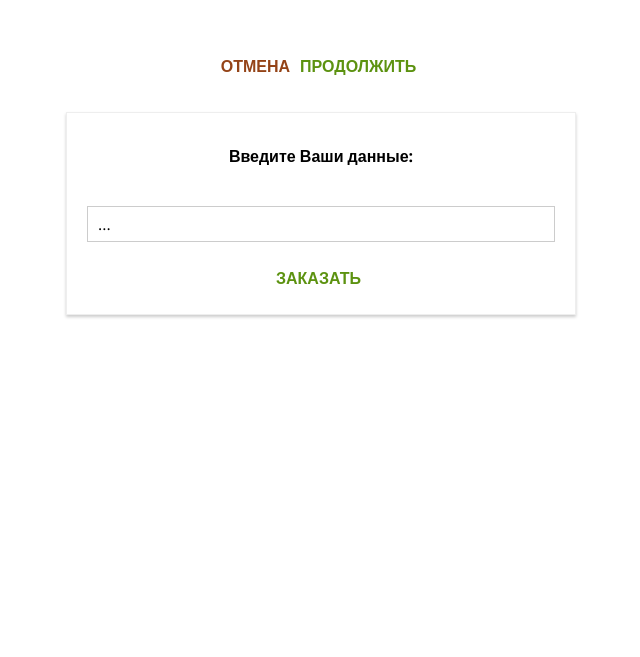
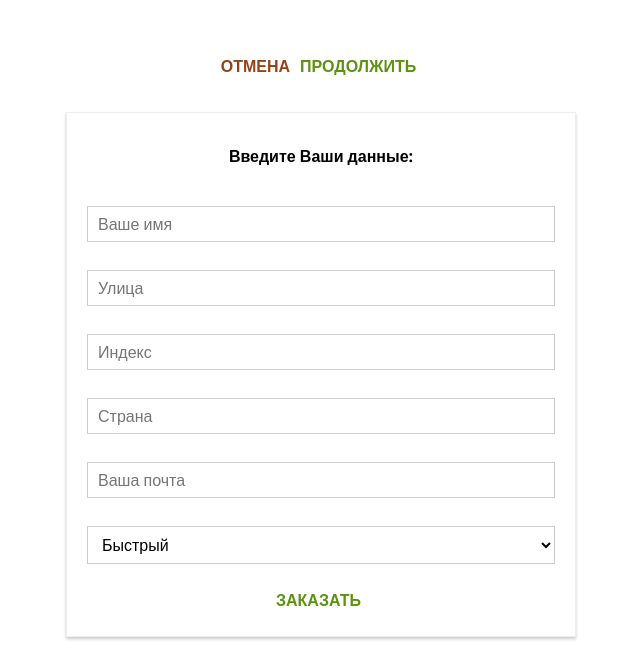
Before and after one commit to tswetkov/burger-builder, a React app: page /checkout/contact-data in a window 1280 px wide. Shown: the part 696-1353 px from the top of the page, without its empty margins (319-959 px from the left). Before the commit the page ends 1031 px from the top, so only its background shows below. Built offline with nearby package versions, Linux system fonts and the light colour scheme.

Commit message:
Сделал обработку ввода

```diff
--- a/src/components/UI/Input/Input.jsx
+++ b/src/components/UI/Input/Input.jsx
@@ -1,7 +1,7 @@
 import React from "react";
 import classes from "./Input.css";
 
-const Input = ({ label, elementType, elementConfig, value }) => {
+const Input = ({ label, elementType, elementConfig, value, changed }) => {
   let inputElement = null;
   switch (elementType) {
     case "input":
@@ -10,6 +10,7 @@ const Input = ({ label, elementType, elementConfig, value }) => {
           className={classes.InputElement}
           {...elementConfig}
           value={value}
+          onChange={changed}
         />
       );
       break;
@@ -19,7 +20,23 @@ const Input = ({ label, elementType, elementConfig, value }) => {
           className={classes.InputElement}
           {...elementConfig}
           value={value}
+          onChange={changed}
         />
+      );
+      break;
+    case "select":
+      inputElement = (
+        <select
+          className={classes.InputElement}
+          value={value}
+          onChange={changed}
+        >
+          {elementConfig.options.map(option => (
+            <option key={option.value} value={option.value}>
+              {option.displayValue}
+            </option>
+          ))}
+        </select>
       );
       break;
     default:
@@ -28,6 +45,7 @@ const Input = ({ label, elementType, elementConfig, value }) => {
           className={classes.InputElement}
           {...elementConfig}
           value={value}
+          onChange={changed}
         />
       );
   }
--- a/src/containers/Checkcout/ContactData/ContactData.jsx
+++ b/src/containers/Checkcout/ContactData/ContactData.jsx
@@ -5,9 +5,10 @@ import axios from "../../../axios-orders";
 
 import Button from "../../../components/UI/Button/Button";
 
-import classes from "./ContactData.css";
 import Spinner from "../../../components/UI/Spinner/Spinner";
 import Input from "../../../components/UI/Input/Input";
+
+import classes from "./ContactData.css";
 
 class ContactData extends Component {
   state = {
@@ -86,10 +87,40 @@ class ContactData extends Component {
       });
   };
 
+  hangleChangeInput = (event, inputIdentifier) => {
+    const updatedOrderForm = {
+      ...this.state.orderForm
+    };
+    const updatedFormElement = {
+      ...updatedOrderForm[inputIdentifier]
+    };
+    updatedFormElement.value = event.target.value;
+    updatedOrderForm[inputIdentifier] = updatedFormElement;
+    this.setState({ orderForm: updatedOrderForm });
+  };
+
   render() {
+    const formElementsArray = [];
+    for (let key in this.state.orderForm) {
+      formElementsArray.push({
+        id: key,
+        config: this.state.orderForm[key]
+      });
+    }
     let form = (
       <form>
-        <Input elementType="..." elementConfig="..." value="..." />
+        {formElementsArray.map(formElement => {
+          console.log(formElement.config);
+          return (
+            <Input
+              elementType={formElement.config.elementType}
+              elementConfig={formElement.config.elementConfig}
+              value={formElement.config.value}
+              key={formElement.id}
+              changed={event => this.hangleChangeInput(event, formElement.id)}
+            />
+          );
+        })}
         <Button btnType="Success" clicked={this.handleOrder}>
           ЗАКАЗАТЬ
         </Button>
```
